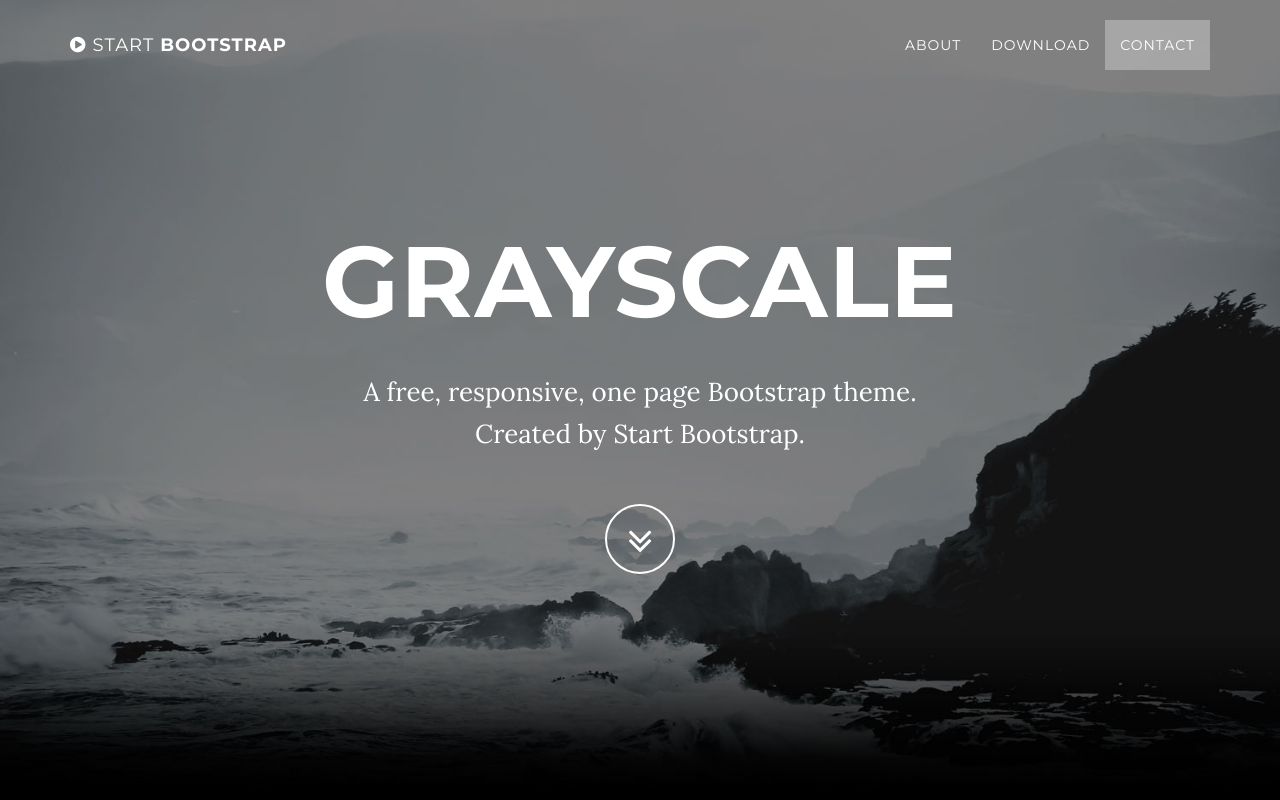
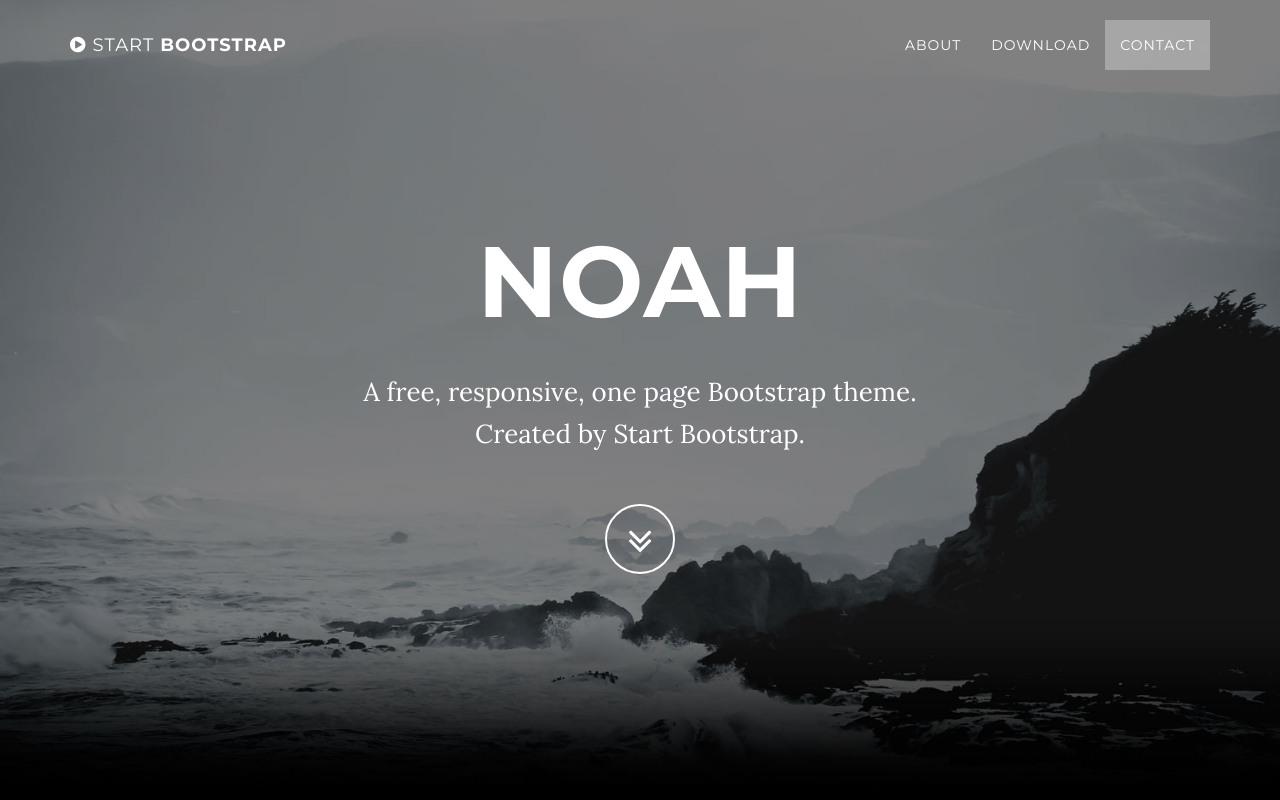
Before and after one commit to nmadore/nmadore.github.io, a website: page index.html in a window 1280 px wide. Shown: the top 800 px of the page. Drawn offline with nearby package versions, Linux system fonts and the light colour scheme; some packages are replaced by stand-ins of ours.

Commit message:
Added Noah

```diff
--- a/index.html
+++ b/index.html
@@ -74,7 +74,7 @@
             <div class="container">
                 <div class="row">
                     <div class="col-md-8 col-md-offset-2">
-                        <h1 class="brand-heading">Grayscale</h1>
+                        <h1 class="brand-heading">Noah</h1>
                         <p class="intro-text">A free, responsive, one page Bootstrap theme.
                             <br>Created by Start Bootstrap.</p>
                         <a href="#about" class="btn btn-circle page-scroll">
```
